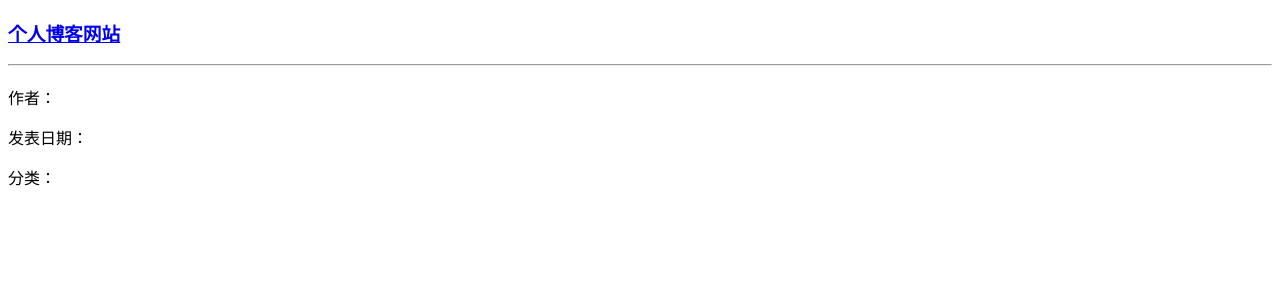
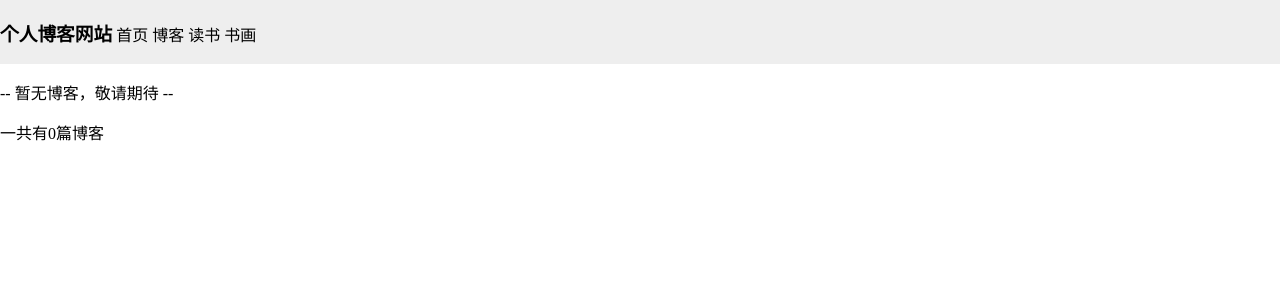
Before and after one commit to Zhanglianshen2018/mysite, a Django app: template templates/blog/blog_list.html in a window 1280 px wide. Shown: the top 300 px of the page. Run offline with Django 3.2, Linux system fonts and the light colour scheme; the template is opened without the code that fills it, so the values that code supplies are empty.

Commit message:
第三次同步文件

```diff
--- a/blog/urls.py
+++ b/blog/urls.py
@@ -4,6 +4,7 @@ from . import views
 # start with blog
 urlpatterns = [
     # http://localhost:8000/blog/1
+    path('',views.blog_list,name='blog_list'),
     path('<int:blog_pk>', views.blog_detail, name="blog_detail"),
     path('type/<int:blog_type_pk>', views.blogs_with_type, name="blogs_with_type"),
 ]
--- a/mysite/urls.py
+++ b/mysite/urls.py
@@ -16,10 +16,11 @@ Including another URLconf
 
 from django.contrib import admin
 from django.urls import include, path
-from blog.views import blog_list
+from .views import home
 
 urlpatterns = [
-    path('', blog_list, name='home'),
+    #path('', blog_list, name='home'),
+    path('',home, name='home'),
     path('admin/', admin.site.urls),
     path('blog/', include('blog.urls')),
 ]
--- /dev/null
+++ b/mysite/views.py
@@ -0,0 +1,5 @@
+from django.shortcuts import render, get_object_or_404
+
+def home(request):
+    context={}
+    return render(request,'home.html',context)
--- a/templates/base.html
+++ b/templates/base.html
@@ -1,16 +1,37 @@
 <!DOCTYPE html>
-<html lang="en">
+<html>
 <head>
     <meta charset="UTF-8">
+    <style type="text/css">
+		body {
+			padding: 0;
+			margin: 0;
+		}
+		div.nav{
+			background-color: #eee;
+            border-bottom: 1px;
+		}
+
+		div.nav a{
+			text-decoration: none;
+			color: black;
+		}
+		div.nav a.logo{
+			display:inline-block;
+		}
+    </style>
     <title>{% block title %}{% endblock %}</title>
 </head>
 <body>
-    <div>
-        <a href="{% url 'home' %}">
+    <div class='nav'>
+        <a class='logo' href="{% url 'home' %}">
             <h3>个人博客网站</h3>
         </a>
+        <a href="/">首页</a>
+        <a href="{% url 'blog_list' %}">博客</a>
+        <a href="{% url 'blog_list' %}">读书</a>
+        <a href="{% url 'blog_list' %}">书画</a>
     </div>
-    <hr>
     {% block content %}{% endblock %}
 </body>
 </html>
--- a/templates/blog/blog_detail.html
+++ b/templates/blog/blog_detail.html
@@ -1,15 +1,15 @@
 {% extends 'base.html' %}
 
-{# 博客标题 #}
+{# 页面标题 #}
 {% block title %}
     {{ blog.title }}
 {% endblock %}
 
-{# 博客内容 #}
+{# 页面内容 #}
 {% block content %}
     <h3>{{ blog.title }}</h3>
     <p>作者：{{ blog.author }}</p>
-    <p>发表日期：{{ blog.created_time|date:"Y-m-d H:i:s" }}</p>
+    <p>发表日期：{{ blog.created_time|date:"Y-m-d H:n:s" }}</p>
     <p>分类：
         <a href="{% url 'blogs_with_type' blog.blog_type.pk %}">
             {{ blog.blog_type }}
--- a/templates/blog/blog_list.html
+++ b/templates/blog/blog_list.html
@@ -1,44 +1,19 @@
 {% extends 'base.html' %}
 
+{# 页面标题 #}
 {% block title %}
-    {{ blog.title }}
+    我的网站
 {% endblock %}
 
+{# 页面内容 #}
 {% block content %}
-    <h3>{{ blog.title }}</h3>
-    <p>作者：{{ blog.author }}</p>
-    <p>发表日期：{{ blog.created_time|date:"Y-m-d H:i:s" }}</p>
-    <p>分类：
-        <a href="{% url 'blogs_with_type' blog.blog_type.pk %}">
-            {{ blog.blog_type }}
-        </a>
-    </p>
-    <p>{{ blog.content }}</p>
-{% endblock %}
-
-
-<!DOCTYPE html>
-<html lang="en">
-<head>
-    <meta charset="UTF-8">
-    <title>我的网站</title>
-</head>
-<body>
-    <div>
-        <a href="{% url 'home' %}">
-            <h3>个人博客网站</h3>
-        </a>
-    </div>
-    <hr>
-    {# xxxx #}
     {% for blog in blogs %}
         <a href="{% url 'blog_detail' blog.pk %}">
             <h3>{{ blog.title }}</h3>
         </a>
-        <p>{{ blog.content|truncatechars_html:30 }}</p>
+        <p>{{ blog.content|truncatechars:30 }}</p>
     {% empty %}
         <p>-- 暂无博客，敬请期待 --</p>
     {% endfor %}
     <p>一共有{{ blogs|length }}篇博客</p>
-</body>
-</html>
+{% endblock %}
--- a/templates/blog/blogs_with_type.html
+++ b/templates/blog/blogs_with_type.html
@@ -1,17 +1,18 @@
 {% extends 'base.html' %}
 
+{# 页面标题 #}
 {% block title %}
     {{ blog_type.type_name }}
 {% endblock %}
 
+{# 页面内容 #}
 {% block content %}
-   <hr>
     <h3>{{ blog_type.type_name }}</h3>
     {% for blog in blogs %}
         <a href="{% url 'blog_detail' blog.pk %}">
             <h3>{{ blog.title }}</h3>
         </a>
-        <p>{{ blog.content|truncatechars_html:30 }}</p>
+        <p>{{ blog.content|truncatechars:30 }}</p>
     {% empty %}
         <p>-- 暂无博客，敬请期待 --</p>
     {% endfor %}
```
Also changed, not shown: static/css/base.css (added, +16 -0 lines), templates/home.html (added, +22 -0 lines).
